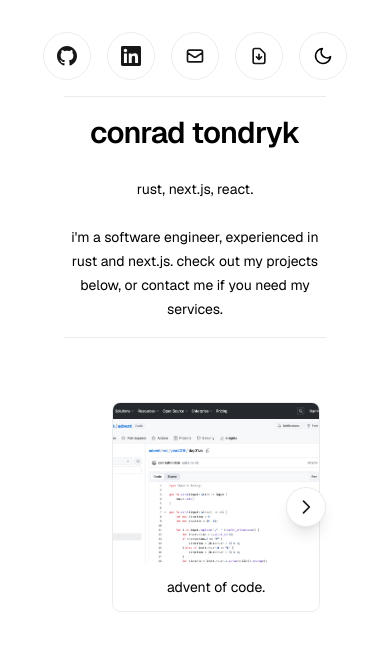
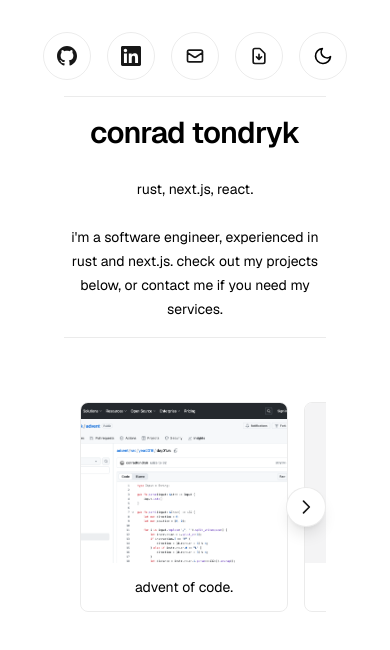
Before and after one commit to conradtondryk/website-0, a Next.js app: page / in a window 390 px wide. Shown: the top 650 px of the page. Built offline with nearby package versions, Linux system fonts and the light colour scheme.

Commit message:
shift carousel for small device

```diff
--- a/app/components/carousel/Carousel.tsx
+++ b/app/components/carousel/Carousel.tsx
@@ -76,7 +76,7 @@ export default function Carousel({
       <div
         ref={scrollContainerRef}
         onScroll={handleScroll}
-        className="flex gap-4 overflow-x-auto scrollbar-hide scroll-smooth px-12"
+        className="flex gap-4 overflow-x-auto scrollbar-hide scroll-smooth pl-4 pr-12 md:px-12"
         style={{ scrollbarWidth: 'none', msOverflowStyle: 'none' }}
       >
         {projects.map((project, index) => (
```
